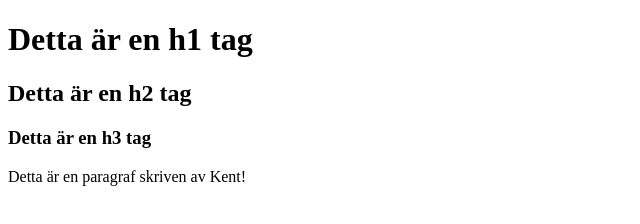
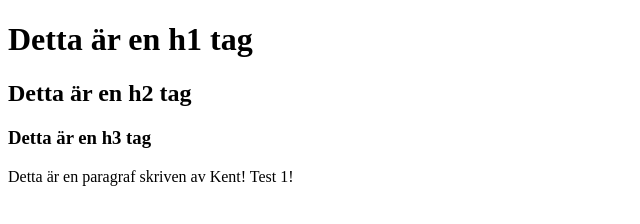
Before and after one commit to kthure01/automation-inlamn1, a plain HTML site: page website/index.html in a window 1280 px wide. Shown: the full height of the page, 0-640 px from the left. Drawn offline with Linux system fonts and the light colour scheme.

Commit message:
testing webhook

```diff
--- a/website/index.html
+++ b/website/index.html
@@ -9,7 +9,7 @@
   <h2>Detta är en h2 tag</h2>
   <h3>Detta är en h3 tag</h3>
 
-  <p>Detta är en paragraf skriven av Kent!</p>
+  <p>Detta är en paragraf skriven av Kent! Test 1!</p>
 
 
 </body>
```
